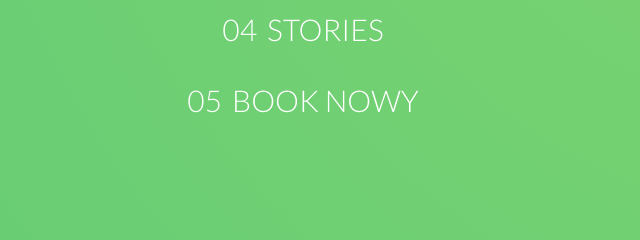
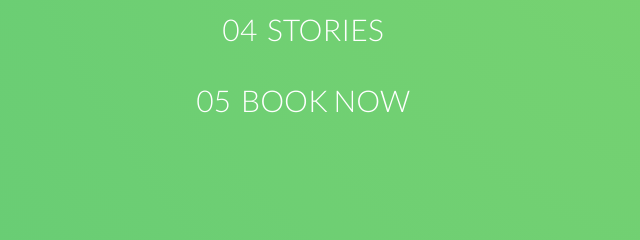
Before and after one commit to kurumkan/travel-agency-landing, a website: page index.html in a window 1280 px wide. Both pictures are taken after a click on the label 1185 px from the left and 95 px from the top of the page. Shown: the part 442-682 px from the top of the page, 337-977 px from the left. Drawn offline with nearby package versions, Linux system fonts and the light colour scheme; files that its build step writes are made by us from their sources.

Commit message:
fix typo

```diff
--- a/index.html
+++ b/index.html
@@ -35,7 +35,7 @@
                         <a href="#" class="navigation__link"><span>04</span>Stories</a>
                     </li>
                     <li class="navigation__item">
-                        <a href="#" class="navigation__link"><span>05</span>Book Nowy</a>
+                        <a href="#" class="navigation__link"><span>05</span>Book Now</a>
                     </li>
                 </ul>
             </nav>
```
Also changed, not shown: README.md.
